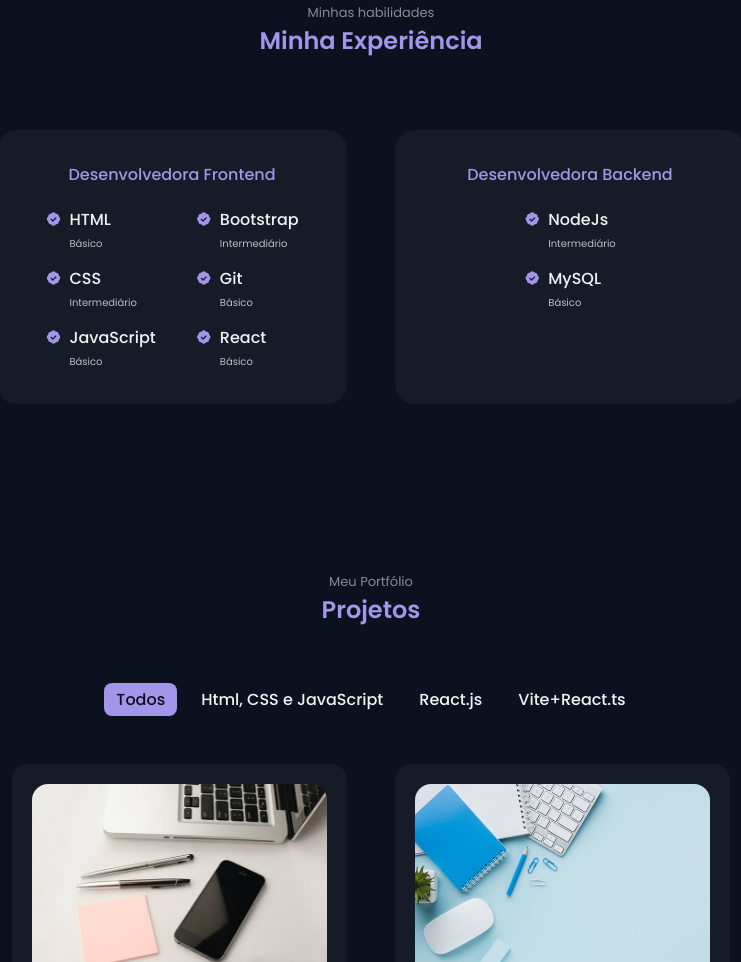
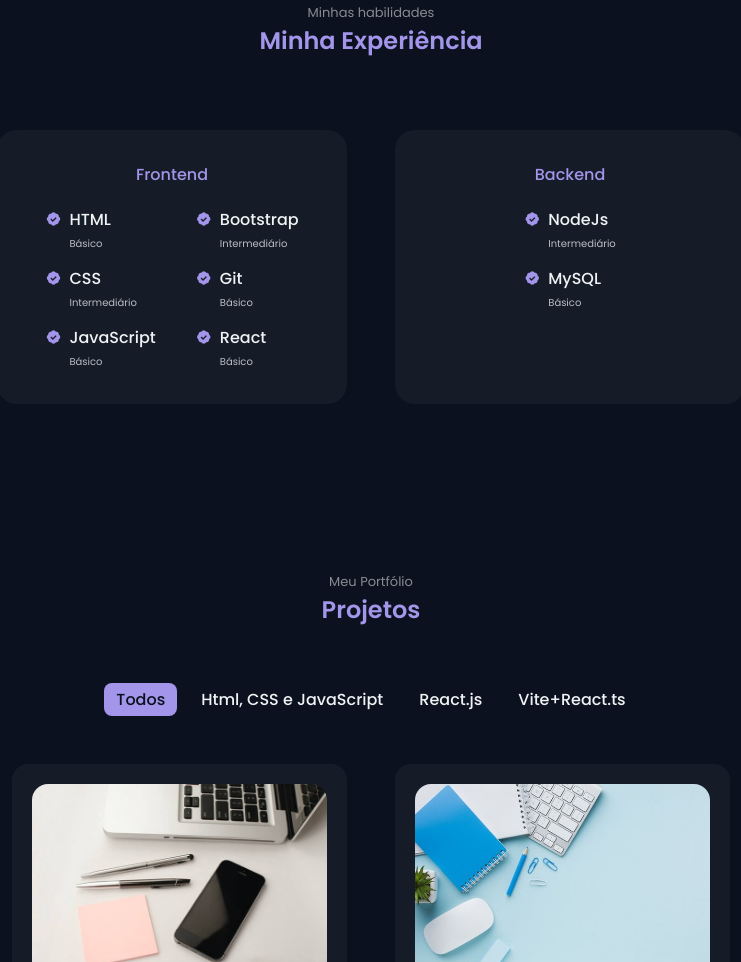
Before and after one commit to IallyFabiane/portfolio_dev, a plain HTML site: page index.html in a window 1280 px wide. Shown: the part 1619-2581 px from the top of the page, without its empty margins (269-1010 px from the left). Drawn offline with nearby package versions, Linux system fonts and the light colour scheme.

Commit message:
update skills

```diff
--- a/index.html
+++ b/index.html
@@ -150,7 +150,7 @@
 
                 <div class="skills__container container grid">
                     <div class="skills__content">
-                        <h3 class="skills__title">Desenvolvedora Frontend</h3>
+                        <h3 class="skills__title">Frontend</h3>
 
                         <div class="skills__box">
                             <div class="skills__group">
@@ -213,7 +213,7 @@
                     </div>
 
                     <div class="skills__content">
-                        <h3 class="skills__title">Desenvolvedora Backend</h3>
+                        <h3 class="skills__title">Backend</h3>
 
                         <div class="skills__box">
                             <div class="skills__group">
```
